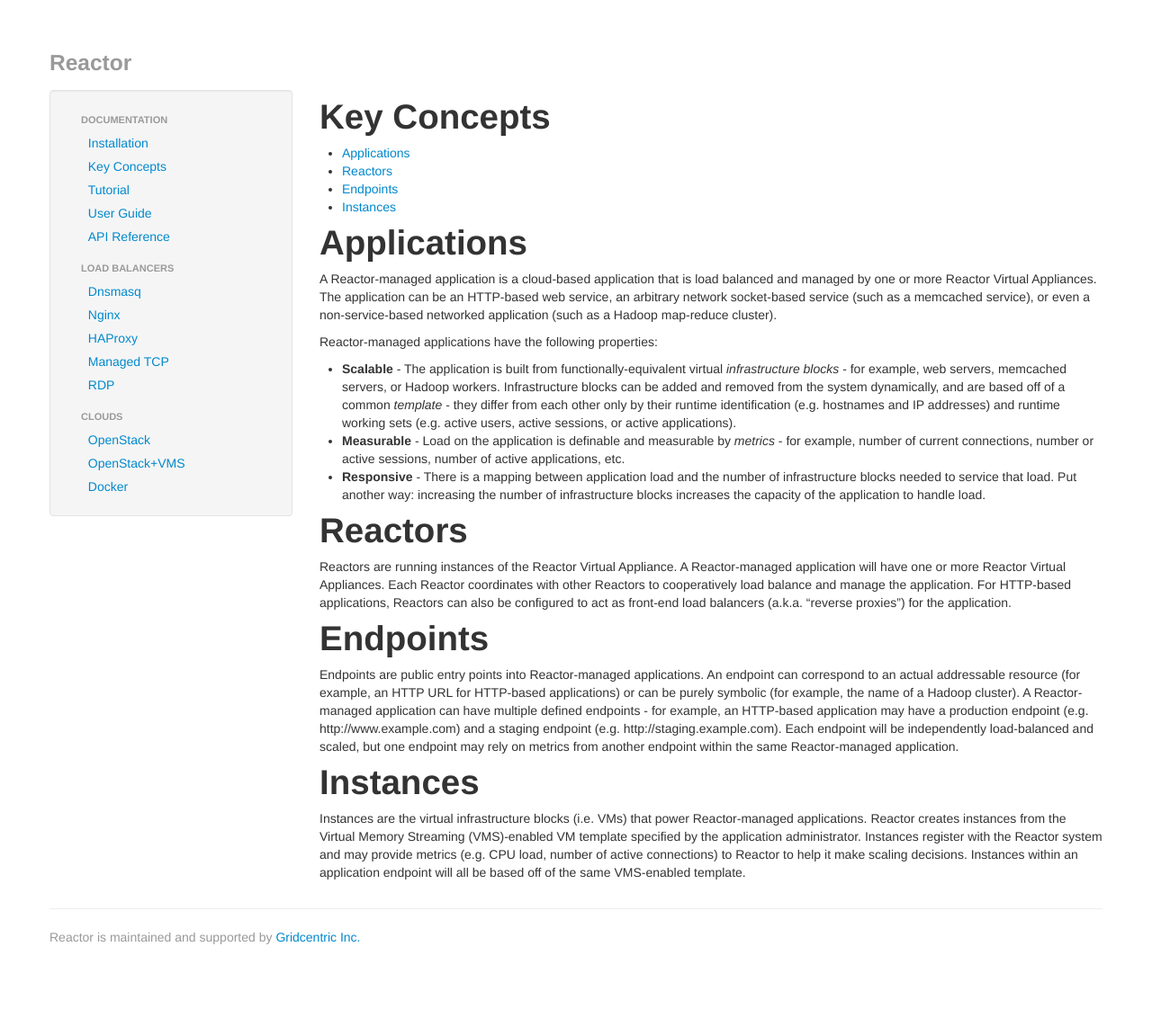
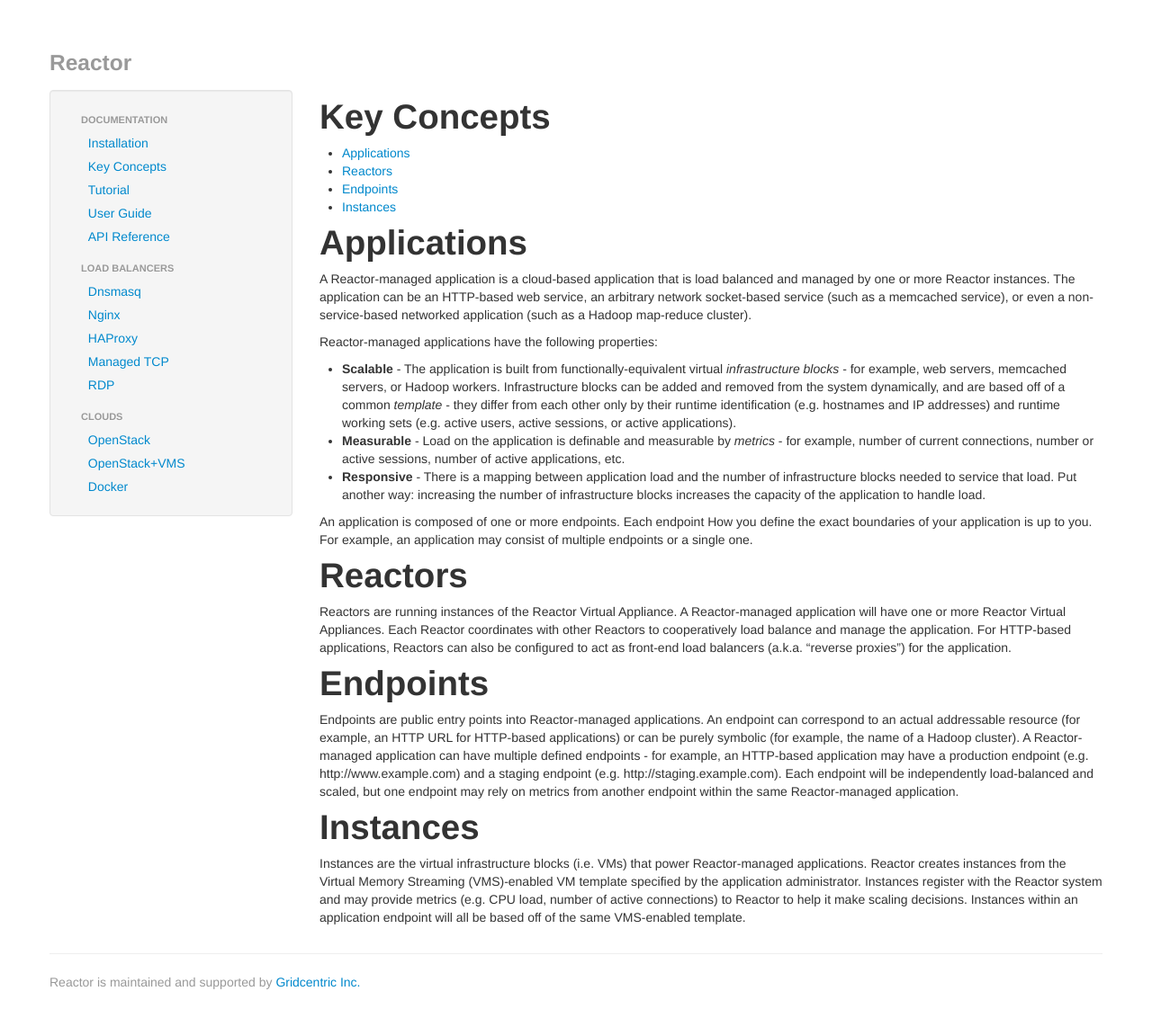
Before and after one commit to gridcentric/reactor-docs, a Jekyll site: the page built from docs/concepts.md, in a window 1280 px wide. Shown: the whole page at 90% size. Built offline with Jekyll 4.4.1, drawn with Linux system fonts in a browser that asks for light colours; before the commit the page ends 1092 px from its top, so only the background shows below that.

Commit message:
Fixing typo.

```diff
--- a/docs/concepts.md
+++ b/docs/concepts.md
@@ -7,12 +7,15 @@
 {:toc}
 
 # Applications
-A Reactor-managed application is a cloud-based application that is load balanced and managed by one or more Reactor Virtual Appliances. The application can be an HTTP-based web service, an arbitrary network socket-based service (such as a memcached service), or even a non-service-based networked application (such as a Hadoop map-reduce cluster).
+A Reactor-managed application is a cloud-based application that is load balanced and managed by one or more Reactor instances. The application can be an HTTP-based web service, an arbitrary network socket-based service (such as a memcached service), or even a non-service-based networked application (such as a Hadoop map-reduce cluster).
 
 Reactor-managed applications have the following properties:
 * **Scalable** - The application is built from functionally-equivalent virtual *infrastructure blocks* - for example, web servers, memcached servers, or Hadoop workers. Infrastructure blocks can be added and removed from the system dynamically, and are based off of a common *template* - they differ from each other only by their runtime identification (e.g. hostnames and IP addresses) and runtime working sets (e.g. active users, active sessions, or active applications).
 * **Measurable** - Load on the application is definable and measurable by *metrics* - for example, number of current connections, number or active sessions, number of active applications, etc.
 * **Responsive** - There is a mapping between application load and the number of infrastructure blocks needed to service that load. Put another way: increasing the number of infrastructure blocks increases the capacity of the application to handle load.
+
+An application is composed of one or more endpoints. Each endpoint
+How you define the exact boundaries of your application is up to you. For example, an application may consist of multiple endpoints or a single one.
 
 # Reactors
 Reactors are running instances of the Reactor Virtual Appliance. A Reactor-managed application will have one or more Reactor Virtual Appliances. Each Reactor coordinates with other Reactors to cooperatively load balance and manage the application. For HTTP-based applications, Reactors can also be configured to act as front-end load balancers (a.k.a. "reverse proxies") for the application.
--- a/index.html
+++ b/index.html
@@ -3,7 +3,7 @@
 ---
 <div class="hero-unit">
   <h2>Reactor</h2>
-  <p>Reactor is an open source management tool for cloud-based application
+  <p>Reactor is an open-source management tool for cloud-based application
   delivery. It's the magic glue that connects loadbalancers to cloud APIs.</p>
 
   <p>If you're looking to move from a static collection of instances to an
```
Also changed, not shown: other parts of index.html (+1 -1 lines).
